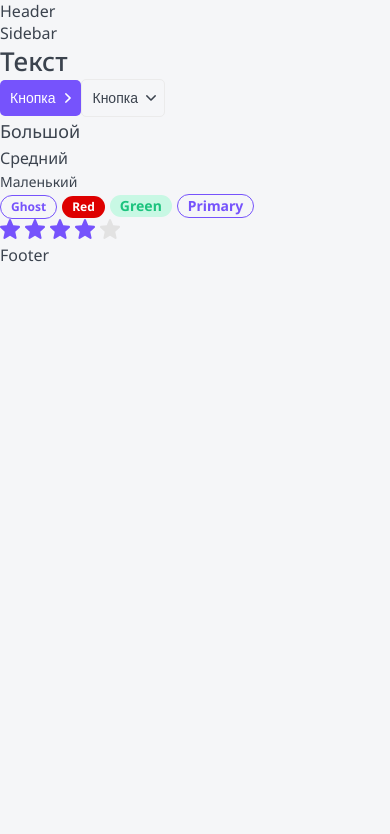
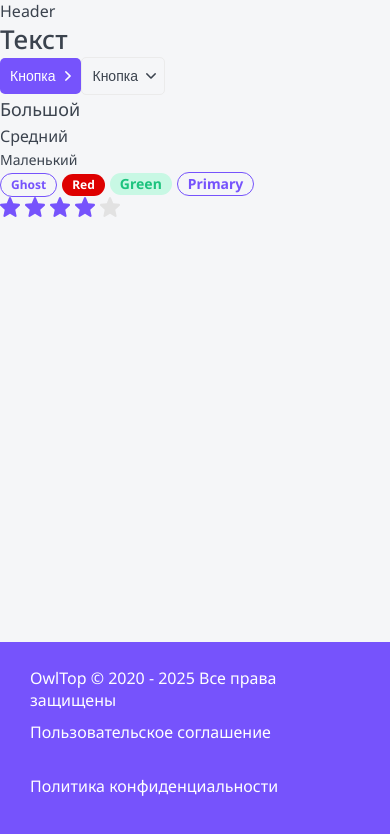
Before and after one commit to Viqto0r/NextJS-course, a Next.js app: page / in a window 390 px wide. Shown: the top 834 px of the page. Built offline with nearby package versions, Linux system fonts and the light colour scheme.

Commit message:
feat: добавлен компонент Footer и библиотека date-fns

```diff
--- a/layout/Footer/Footer.module.css
+++ b/layout/Footer/Footer.module.css
@@ -0,0 +1,19 @@
+.footer {
+  display: grid;
+  grid-template-columns: 1fr auto auto;
+  gap: 0 40px;
+  padding: 25px 30px;
+  background-color: var(--primary);
+  color: white;
+}
+
+.footer a:hover {
+  color: var(--gray-light);
+}
+
+@media (max-width: 765px) {
+  .footer {
+    grid-template: 1fr 1fr 1fr / 1fr;
+    gap: 10px 40px;
+  }
+}
--- a/layout/Footer/Footer.tsx
+++ b/layout/Footer/Footer.tsx
@@ -1,7 +1,19 @@
 import { FC } from 'react'
+import cn from 'classnames'
 import { IFooterProps } from './Footer.props'
 import styles from './Footer.module.css'
+import { format } from 'date-fns'
 
-export const Footer: FC<IFooterProps> = ({ ...props }) => {
-  return <footer {...props}>Footer</footer>
+export const Footer: FC<IFooterProps> = ({ className, ...props }) => {
+  return (
+    <footer className={cn(styles.footer, className)} {...props}>
+      <div>OwlTop © 2020 - {format(new Date(), 'yyyy')} Все права защищены</div>
+      <a href="#" target="_blank">
+        Пользовательское соглашение
+      </a>
+      <a href="#" target="_blank">
+        Политика конфиденциальности
+      </a>
+    </footer>
+  )
 }
--- a/layout/Layout.module.css
+++ b/layout/Layout.module.css
@@ -0,0 +1,47 @@
+.wrapper {
+  display: grid;
+  grid-template-columns: auto 230px minmax(320px, 1200px) auto;
+  grid-template-rows: auto 1fr auto;
+  grid-template-areas:
+    '. header header .'
+    '. sidebar body .'
+    'footer footer footer footer';
+
+  min-height: 100vh;
+  gap: 0 40px;
+}
+
+.header {
+  display: none;
+  grid-area: header;
+}
+
+.sidebar {
+  grid-area: sidebar;
+}
+
+.body {
+  grid-area: body;
+}
+
+.footer {
+  grid-area: footer;
+}
+
+@media (max-width: 765px) {
+  .wrapper {
+    grid-template-columns: minmax(320px, 1fr);
+    grid-template-areas:
+      'header'
+      'body'
+      'footer';
+  }
+
+  .sidebar {
+    display: none;
+  }
+
+  .header {
+    display: block;
+  }
+}
--- a/layout/Layout.tsx
+++ b/layout/Layout.tsx
@@ -3,17 +3,16 @@
 import { Header } from './Header/Header'
 import { Sidebar } from './Sidebar/Sidebar'
 import { Footer } from './Footer/Footer'
+import styles from './Layout.module.css'
 
 const Layout: FC<ILayoutProps> = ({ children }) => {
   return (
-    <>
-      <Header />
-      <div>
-        <Sidebar />
-        <div>{children}</div>
-      </div>
-      <Footer />
-    </>
+    <div className={styles.wrapper}>
+      <Header className={styles.header} />
+      <Sidebar className={styles.sidebar} />
+      <div className={styles.body}>{children}</div>
+      <Footer className={styles.footer} />
+    </div>
   )
 }
 
--- a/package.json
+++ b/package.json
@@ -11,6 +11,7 @@
   },
   "dependencies": {
     "classnames": "^2.3.1",
+    "date-fns": "^2.25.0",
     "next": "10.1.3",
     "react": "17.0.2",
     "react-dom": "17.0.2"
```
Also changed, not shown: .stylelintrc.json, 1 other file (tests, documents, lock files or other folders).
